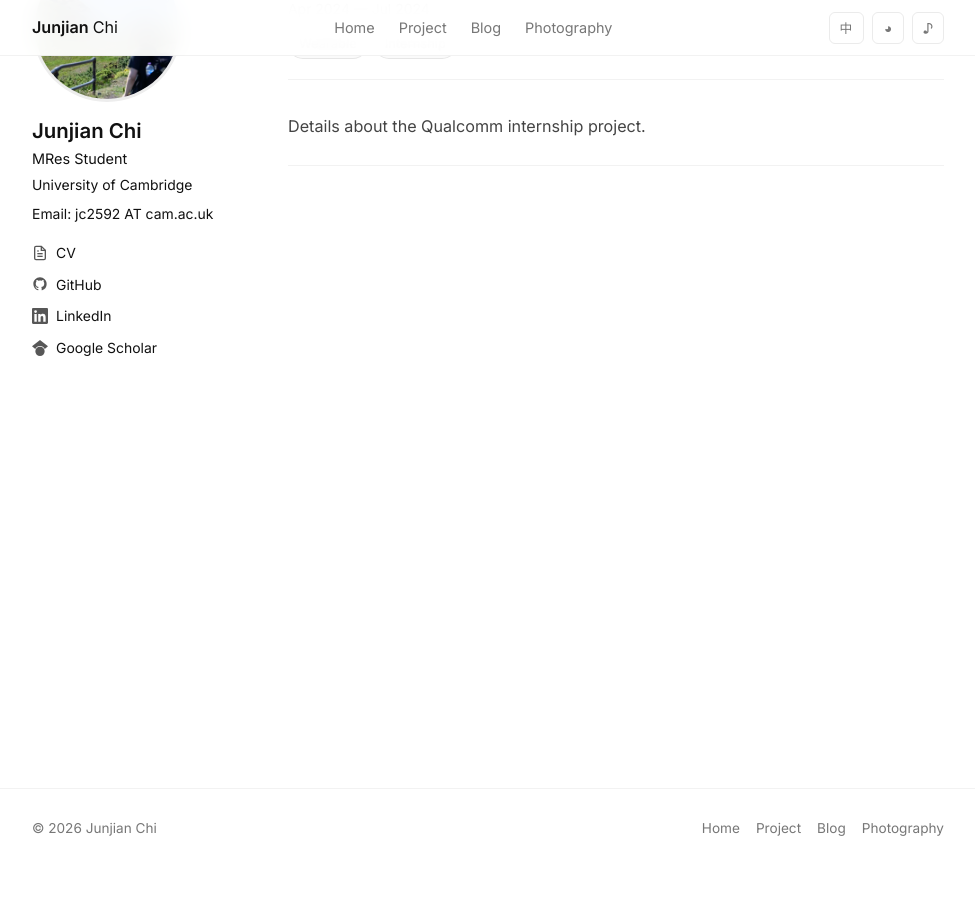
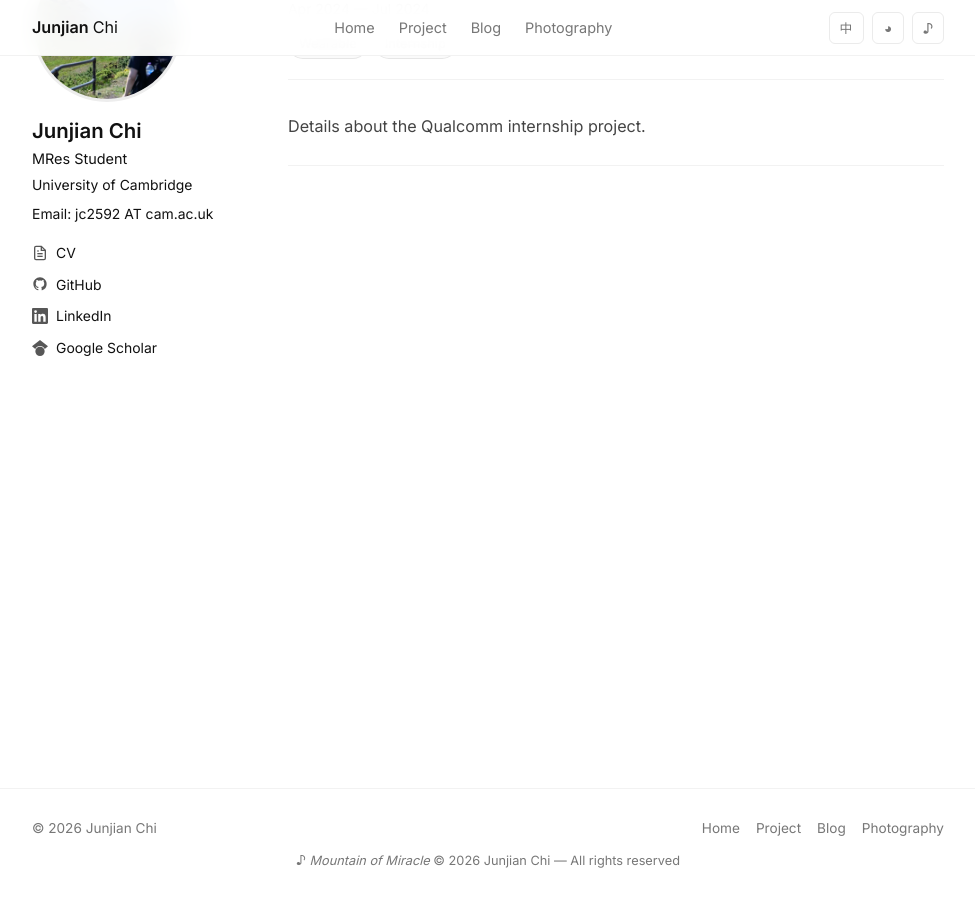
Before and after one commit to JunjianChi/junjianchi.github.io, a Jekyll site: the page built from _projects/02-qualcomm-internship.md, in a window 1280 px wide and 900 px high, scrolled down 152 px. Shown: the whole window, without its empty margins (152-1127 px from the left). Built offline with Jekyll 4.4.1, drawn with Linux system fonts in a browser that asks for light colours; before the commit the page ends 1020 px from its top, so only the background shows below that.

Commit message:
Replace background music with Mountain of Miracle (fingerstyle guitar)
- Swap audio file from 1.mp3 to MountainofMiracle.mp3
- Update music toggle tooltip with new track and artist info
- Add guitar/music bio paragraph to about page (bilingual)
- Add music copyright line to footer (bilingual)
- Add footer-music styling

Co-Authored-By: Claude Opus 4.6 <noreply@anthropic.com>

```diff
--- a/_includes/footer.html
+++ b/_includes/footer.html
@@ -12,5 +12,9 @@
       <a href="{{ link.url | relative_url }}" class="lang-zh">{{ link.title_zh | default: link.title }}</a>
       {% endfor %}
     </nav>
+    <p class="footer-music">
+      <span class="lang-en">♪ <em>Mountain of Miracle</em> &copy; {{ site.time | date: "%Y" }} {{ site.author.name }} — All rights reserved</span>
+      <span class="lang-zh">♪ 《奇迹之山》&copy; {{ site.time | date: "%Y" }} {{ site.author.name_zh }} — 保留所有权利</span>
+    </p>
   </div>
 </footer>
--- a/_includes/masthead.html
+++ b/_includes/masthead.html
@@ -21,7 +21,7 @@
     <div class="nav-controls">
       <button class="nav-btn lang-btn lang-toggle" aria-label="Switch language">中</button>
       <button class="nav-btn theme-toggle" aria-label="Toggle theme">◑</button>
-      <button class="nav-btn music-toggle" aria-label="Toggle music" title="Like a Star (Piano) - Youngso">♪</button>
+      <button class="nav-btn music-toggle" aria-label="Toggle music" title="Mountain of Miracle (Guitar) - Junjian Chi">♪</button>
       <button class="nav-hamburger" aria-expanded="false" aria-label="Toggle menu">
         <span></span><span></span><span></span>
       </button>
--- a/_sass/_components.scss
+++ b/_sass/_components.scss
@@ -581,6 +581,16 @@
   display: flex;
   justify-content: space-between;
   align-items: center;
+  flex-wrap: wrap;
+}
+
+.footer-music {
+  width: 100%;
+  text-align: center;
+  font-size: 0.75rem;
+  color: var(--text-muted);
+  margin-top: 10px;
+  em { font-style: italic; }
 }
 
 .footer-text {
--- a/assets/js/main.js
+++ b/assets/js/main.js
@@ -40,7 +40,7 @@
 
   function getMusicAudio() {
     if (!bgMusic) {
-      bgMusic = new Audio('/assets/audio/1.mp3');
+      bgMusic = new Audio('/assets/audio/MountainofMiracle.mp3');
       bgMusic.loop = true;
       bgMusic.volume = 0.5;
     }
```
Also changed, not shown: _pages/about.md (+8 -0 lines), 1 other file.
